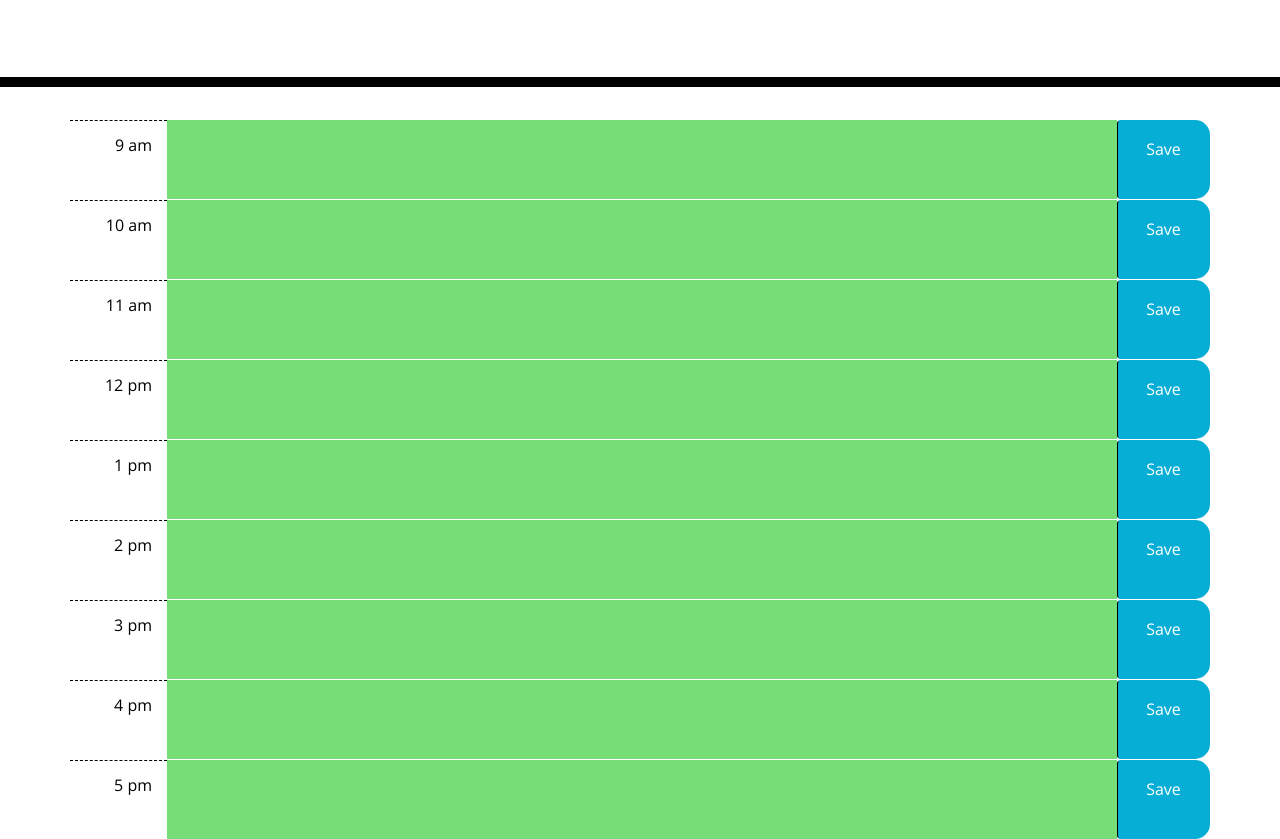
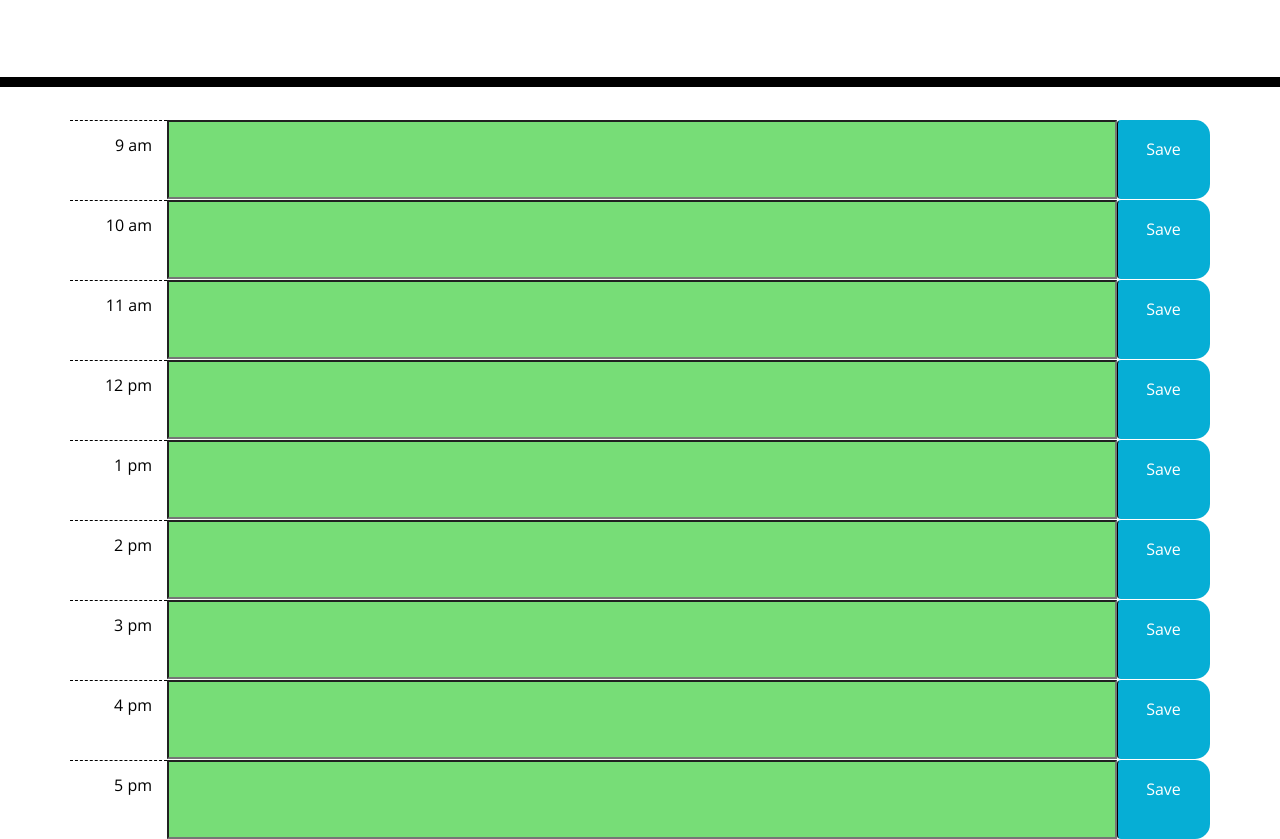
Before and after one commit to Kaylaw0127/day-planner, a plain HTML site: page index.html in a window 1280 px wide. Shown: the part 181-1020 px from the top of the page. Drawn offline with nearby package versions, Linux system fonts and the light colour scheme.

Commit message:
made it so you can type in description box

```diff
--- a/index.html
+++ b/index.html
@@ -23,55 +23,55 @@
   <div class="container">
     <div class="row">
       <div class="col-sm pt-3" id="hour">9 am</div>
-      <div class="col-sm-10 future" id="description"></div>
+      <input class="col-sm-10 future" id="description-9a">
       <div class="btn col-sm pt-3" id="saveBtn">Save</div>
     </div>
 
   <div class="row">
     <div class="col-sm pt-3" id="hour">10 am</div>
-    <div class="col-sm-10 future" id="description"></div>
+    <input class="col-sm-10 future" id="description-10a">
     <div class="btn col-sm pt-3" id="saveBtn">Save</div>
   </div>
 
   <div class="row">
     <div class="col-sm pt-3" id="hour">11 am</div>
-    <div class="col-sm-10 future" id="description"></div>
+    <input class="col-sm-10 future" id="description-11a">
     <div class="btn col-sm pt-3" id="saveBtn">Save</div>
   </div>
 
   <div class="row">
     <div class="col-sm pt-3" id="hour">12 pm</div>
-    <div class="col-sm-10 future" id="description"></div>
+    <input class="col-sm-10 future" id="description">
     <div class="btn col-sm pt-3" id="saveBtn">Save</div>
   </div>
 
   <div class="row">
     <div class="col-sm pt-3" id="hour">1 pm</div>
-    <div class="col-sm-10 future" id="description"></div>
+    <input class="col-sm-10 future" id="description">
     <div class="btn col-sm pt-3" id="saveBtn">Save</div>
   </div>
 
   <div class="row">
     <div class="col-sm pt-3" id="hour">2 pm</div>
-    <div class="col-sm-10 future" id="description"></div>
+    <input class="col-sm-10 future" id="description">
     <div class="btn col-sm pt-3" id="saveBtn">Save</div>
   </div>
 
   <div class="row">
     <div class="col-sm pt-3" id="hour">3 pm</div>
-    <div class="col-sm-10 future" id="description"></div>
+    <input class="col-sm-10 future" id="description">
     <div class="btn col-sm pt-3" id="saveBtn">Save</div>
   </div>
 
   <div class="row">
     <div class="col-sm pt-3" id="hour">4 pm</div>
-    <div class="col-sm-10 future" id="description"></div>
+    <input class="col-sm-10 future" id="description">
     <div class="btn col-sm pt-3" id="saveBtn">Save</div>
   </div>
 
   <div class="row">
     <div class="col-sm pt-3" id="hour">5 pm</div>
-    <div class="col-sm-10 future" id="description"></div>
+    <input class="col-sm-10 future" id="description">
     <div class="btn col-sm pt-3" id="saveBtn">Save</div>
   </div>
   </div>
--- a/script.js
+++ b/script.js
@@ -1,17 +1,17 @@
 $(document).ready(function() {
+
+//description box
+
+ $("#setText").click(function(event) {
+     $('#description-9a').val();
+});
+
+
+
 
 // save button
 $("#saveBtn").on("click", function() {
     alert("I've been clicked!")
 })
 
-
-
-
-
-
-console.log('this')
-
-
-
 })
--- a/style.css
+++ b/style.css
@@ -23,6 +23,11 @@ body {
 
   #description{
     white-space: pre-wrap;
+  }
+
+  .time-block{
+    text-align: center;
+    border-radius: 15px;
   }
 
   #hour {
```
